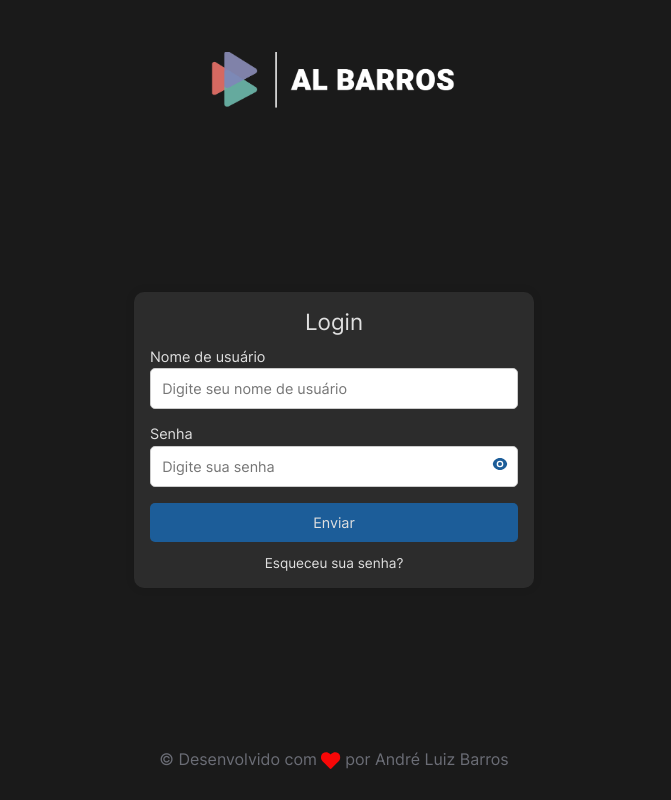
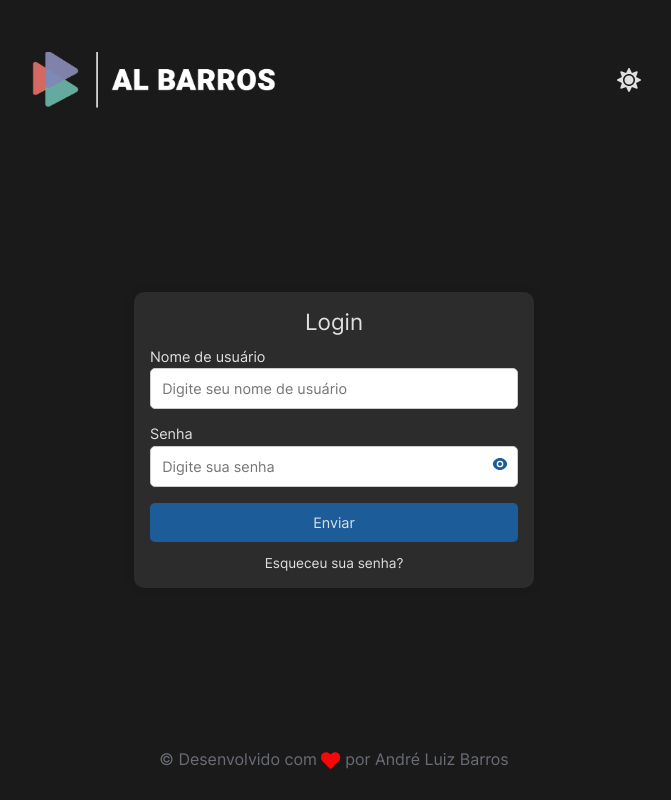
Before and after one commit to andre55255/my-portfolio-manager, a React (Create React App) app: page / in a window 1280 px wide. Shown: the whole page, without its empty margins (306-977 px from the left). Built offline with nearby package versions, Linux system fonts and the light colour scheme; no server answers.

Commit message:
Feat - Added public layout theme toggler button icon

```diff
--- a/src/components/public-layout/header/index.tsx
+++ b/src/components/public-layout/header/index.tsx
@@ -2,13 +2,22 @@ import { useTheme } from "../../../hooks/use-theme";
 import { ContainerHeader, ImageHeaderLogo } from "./styled";
 import logoLight from "../../../assets/logo-ad-cutted.png";
 import logoDark from "../../../assets/logo-ad-dark-cutted.png";
+import { FaMoon, FaSun } from "react-icons/fa";
 
 export default function HeaderPublicLayout() {
-    const { theme } = useTheme();
+    const { theme, themeToggler } = useTheme();
+
+    const handleTheme = () => {
+        themeToggler();
+        window.location.reload();
+    }
 
     return (
         <ContainerHeader>
             <ImageHeaderLogo src={theme === "dark" ? logoDark : logoLight} alt="logo" />
+            {theme === "dark" ?
+             <FaSun onClick={handleTheme} /> :
+             <FaMoon onClick={handleTheme} />}
         </ContainerHeader>
     );
 }
--- a/src/components/public-layout/header/styled.tsx
+++ b/src/components/public-layout/header/styled.tsx
@@ -3,10 +3,22 @@ import { StyledComponentProps } from "../../../types/styled-component-props";
 
 export const ContainerHeader = styled.header<StyledComponentProps>`
     display: flex;
-    justify-content: center;
+    justify-content: space-evenly;
     align-items: center;
+    flex-wrap: wrap;
     padding: 1rem 0;
     height: 20vh;
+
+    svg {
+        color: ${props => props.theme.colorLabelForm};
+        font-size: 1.5rem;
+        transition: all .5s;
+        cursor: pointer;
+
+        &:hover {
+            font-size: 1.7rem;
+        }
+    }
 `;
 
 export const ImageHeaderLogo = styled.img<StyledComponentProps>`
```
